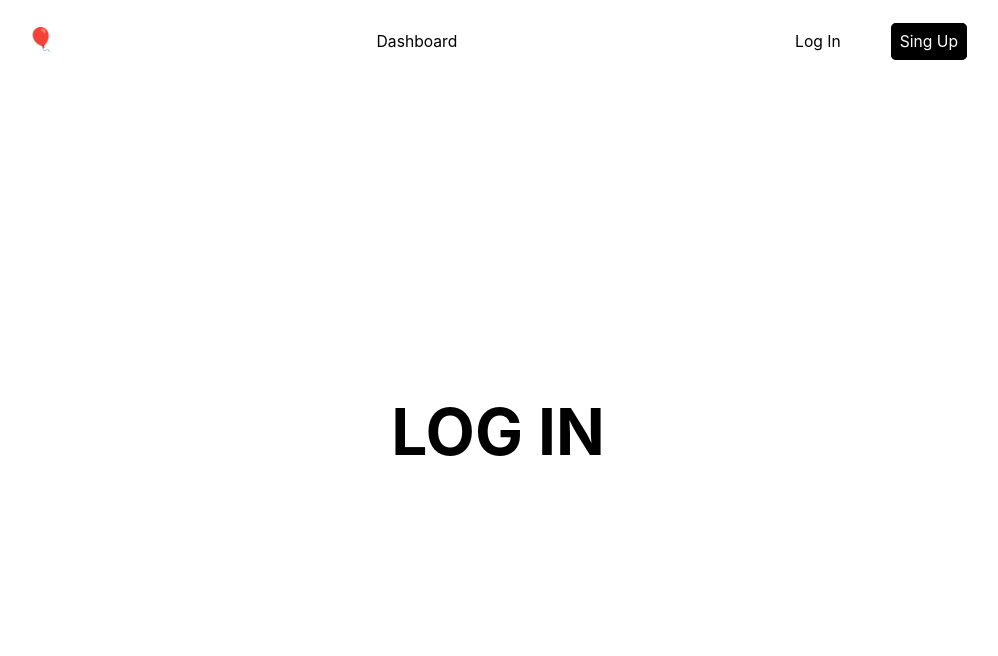
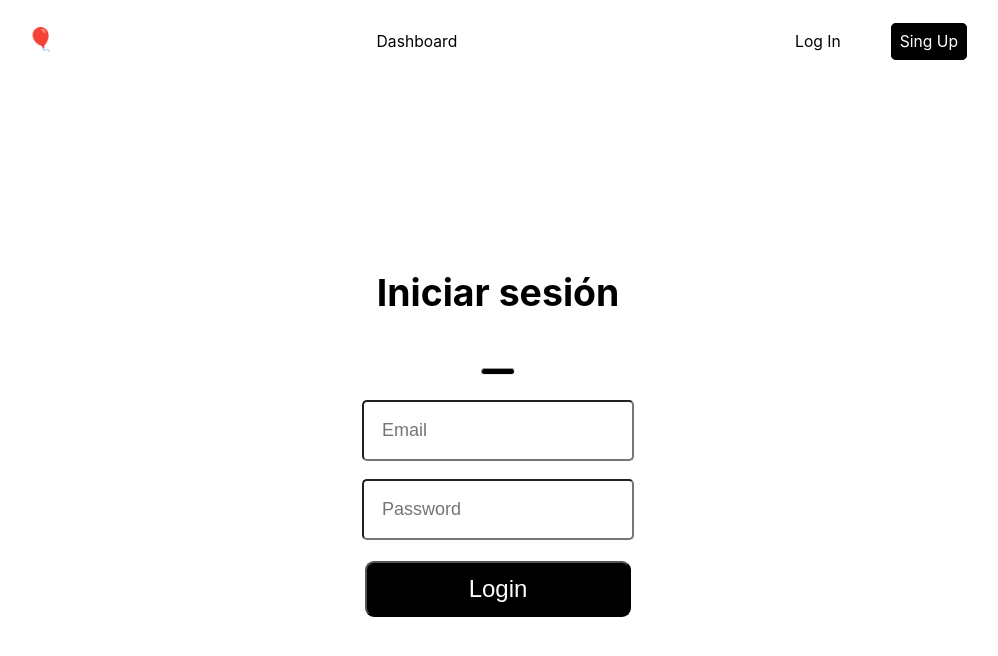
Before and after one commit to Jobzi/todo-app, a React (Vite) app: page /login in a window 1280 px wide. Shown: the top 656 px of the page, without its empty margins (142-1140 px from the left). Built offline with nearby package versions, Linux system fonts and the light colour scheme.

Commit message:
add login ui

```diff
--- a/package.json
+++ b/package.json
@@ -11,11 +11,13 @@
     "react": "^17.0.0",
     "react-dom": "^17.0.0",
     "react-responsive": "^9.0.0-beta.3",
+    "styled-components": "^5.3.0",
     "wouter": "^2.7.4"
   },
   "devDependencies": {
     "@types/react": "^17.0.0",
     "@types/react-dom": "^17.0.0",
+    "@types/styled-components": "^5.1.11",
     "@typescript-eslint/eslint-plugin": "^4.28.5",
     "@typescript-eslint/parser": "^4.28.5",
     "@vitejs/plugin-react-refresh": "^1.3.1",
--- /dev/null
+++ b/src/components/Input.tsx
@@ -0,0 +1,13 @@
+/* eslint-disable no-unused-vars */
+
+import React from 'react'
+import styled from 'styled-components'
+
+const Input = styled.input`
+    border-radius: 5px;
+    margin: 0.5em;
+    padding: 1em;
+    font-size: large;
+`
+
+export default Input
--- /dev/null
+++ b/src/components/Loader.tsx
@@ -0,0 +1,34 @@
+/* eslint-disable no-use-before-define */
+import React from 'react'
+import styled, { keyframes } from 'styled-components'
+
+interface Props{
+  size: number
+  loadingColor?:string
+}
+
+export const rotate = keyframes`
+  from {
+    transform: rotate(0deg);
+  }
+  to {
+    transform: rotate(360deg);
+  }
+`
+
+const LoaderStyled = styled.div<Props>`
+  width: ${({ size }) => `${size}`}px;
+  height: ${({ size }) => `${size}`}px;
+  border-radius: 50%;
+  background-color: transparent;
+  border: ${({ size }) => 0.125 * size}px solid rgba(0,0,0,0.32) ;
+  border-left-color: ${({ loadingColor }) => loadingColor};
+  margin: 0 auto;
+  animation: ${rotate} 1.5s ease infinite;
+`
+
+export default function Loader ({ size = 20, loadingColor = 'red' }:Props) {
+  return (
+    <LoaderStyled size={size} loadingColor={loadingColor}/>
+  )
+}
--- /dev/null
+++ b/src/components/button/button.tsx
@@ -0,0 +1,44 @@
+/* eslint-disable no-use-before-define */
+
+import React from 'react'
+import styled from 'styled-components'
+import Loader from '../Loader'
+
+interface Props{
+  color?:string
+  loading?:boolean
+  loadingColor?:string
+  design?: 'normal'|'compact'|'full'
+  onClick?: () => void
+  children?:React.ReactNode
+}
+
+type StyleProps = Omit<Props, 'children'|'onClick'>
+
+function Button ({ color = 'blue', loading = false, design = 'normal', loadingColor, children, ...props }:Props) {
+  return (
+    <ButtonStyled color={color} loading={loading} design={design} {...props}>
+      {loading ? <Loader size={25} loadingColor={loadingColor}/> : children }
+    </ButtonStyled>
+  )
+}
+
+const ButtonStyled = styled.button<StyleProps>`
+  font-size: x-large;
+  margin: 0.5em;
+  padding: 0.5em;
+  border-radius: 0.375em;
+  background: ${({ color }) => color};
+  color: white;
+  user-select: none;
+  width: ${({ design }) => design === 'full' ? DESIGN[design] : 'auto'};
+  cursor: ${({ loading }) => loading ? 'not-allowed' : 'pointer'}
+`
+
+const DESIGN = {
+  normal: '0.75rem 2rem',
+  compact: '0.5rem 1.5rem',
+  full: '100%'
+}
+
+export default Button
--- a/src/components/header/Header.tsx
+++ b/src/components/header/Header.tsx
@@ -12,7 +12,7 @@ export default function Header () {
   const desktopHeader = () => {
     return <header className='header'>
             <Link to='/'>
-              <span>🎈</span>
+              <span style={{ cursor: 'pointer' }}>🎈</span>
             </Link>
             <nav className=''>
                 <Link to='/dashboard'>
@@ -32,7 +32,7 @@ export default function Header () {
 
   const mobileHeader = () => {
     return <header className='header-mobile'>
-            <Link to="/"><span>🎈</span></Link>
+            <Link to="/"><span style={{ cursor: 'pointer' }}>🎈</span></Link>
             <span>🥃</span>
         </header>
   }
--- a/src/pages/index/index.tsx
+++ b/src/pages/index/index.tsx
@@ -4,7 +4,7 @@ import React from 'react'
 export default function IndexUI () {
   return (
     <div className='container'>
-      <h1>Hola, Te Esperando</h1>
+      <h1>Hola, Te Estaba Esperando</h1>
     </div>
   )
 }
--- a/src/pages/login/login.style.css
+++ b/src/pages/login/login.style.css
@@ -0,0 +1,6 @@
+.form-style{
+    display: flex;
+    justify-self: center;
+    flex-direction: column;
+    font-size: xx-large;
+}
--- a/src/pages/login/loginUI.tsx
+++ b/src/pages/login/loginUI.tsx
@@ -1,10 +1,50 @@
 /* eslint-disable no-use-before-define */
-import React from 'react'
-
+import React, { useState } from 'react'
+import Button from '../../components/button/button'
+import Input from '../../components/Input'
+import './login.style.css'
 export default function LoginUI () {
+  const [email, setEmail] = useState('')
+  const [password, setPassword] = useState('')
+  const [submited, useSubmited] = useState(false)
+  const handleSubmit = (evet:React.FormEvent<HTMLFormElement>) => {
+    evet.preventDefault()
+    console.log('Email:', email)
+    console.log('password:', password)
+    useSubmited(true)
+    setTimeout(() => {
+      useSubmited(false)
+    }, 5000)
+  }
   return (
     <div className='container'>
-      <h1>LOG IN</h1>
+      <h3>Iniciar sesión</h3>
+      <hr
+        style={{
+          color: 'black',
+          backgroundColor: 'black',
+          borderRadius: '20px',
+          height: 5,
+          width: '1em'
+        }}
+    />
+      <form onSubmit={handleSubmit} className='form-style'>
+        <Input
+          type='text'
+          value = {email}
+          name='Email'
+          placeholder='Email'
+          onChange={({ target }) => setEmail(target.value)}
+        />
+        <Input
+          type='password'
+          value = {password}
+          name='Password'
+          placeholder='Password'
+          onChange={({ target }) => setPassword(target.value)}
+        />
+        <Button color='black' loadingColor='white' loading={submited} design='normal' >Login</Button>
+      </form>
     </div>
   )
 }
--- a/src/pages/todo/components/form.tsx
+++ b/src/pages/todo/components/form.tsx
@@ -1,7 +1,8 @@
 // eslint-disable-next-line no-use-before-define
 import React, { useState } from 'react'
+import Button from '../../../components/button/button'
+import Input from '../../../components/Input'
 import { Task } from '../../../types'
-import '../todo.style.css'
 
 interface Props{
     tasks:Array<Task>
@@ -23,8 +24,8 @@ export default function Form ({ tasks, setTasks }:Props) {
   }
   return (
         <form onSubmit={handleSubmit}>
-            <input className="input" type='text' onChange={handleChange} value={newtask} placeholder='Tareas'/>
-            <button className='button-style'>Agregar</button>
+            <Input type='text' onChange={handleChange} value={newtask} placeholder='Tareas'/>
+            <Button color='black' design='normal'>Agregar</Button>
         </form>
   )
 }
```
Also changed, not shown: src/pages/todo/todoUI.tsx (indentation only), 1 other file (tests, documents, lock files or other folders).
